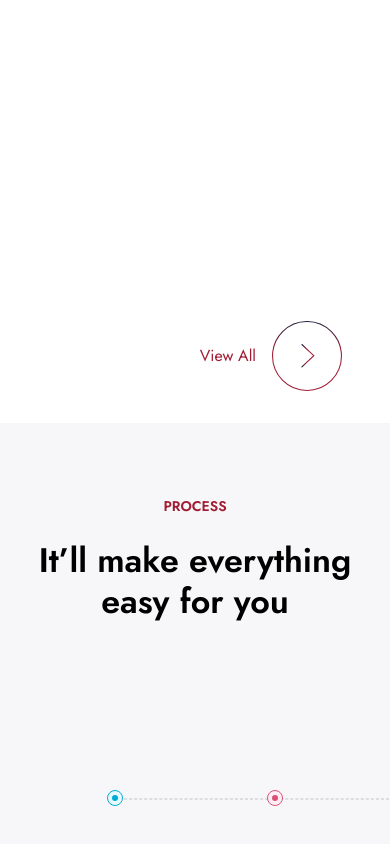
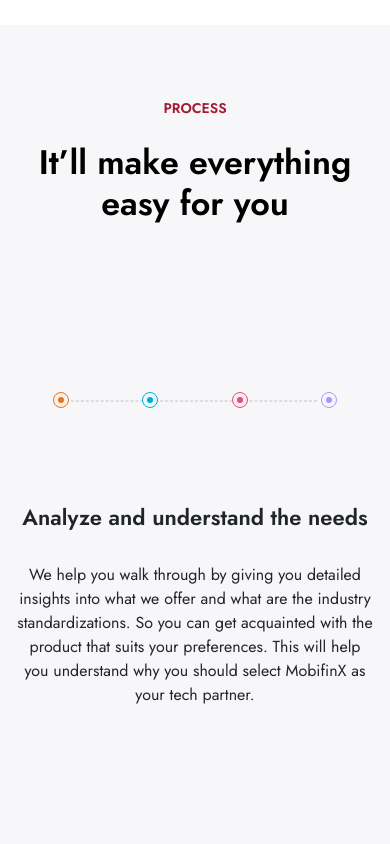
Before and after one commit to kevanultroneous/unt-nft, a Next.js app: page / in a window 390 px wide. Shown: the part 11080-11924 px from the top of the page. Built offline with nearby package versions, Linux system fonts and the light colour scheme.

Commit message:
Responsive changes home page section

```diff
--- a/components/Home/FutureChoice.js
+++ b/components/Home/FutureChoice.js
@@ -63,7 +63,7 @@ const FutureChoice = () => {
                   </div>
                 </div>
               </Col>
-              <Col xl={2} md={2} xs={4}>
+              <Col xl={2} md={2} xs={4} className={styles.Rightarrow}>
                 <Image
                   src={
                     c2
--- a/styles/components/home/FutureChoice.module.css
+++ b/styles/components/home/FutureChoice.module.css
@@ -216,7 +216,7 @@
   transform: scale(0.8);
   transition: all 1s ease;
 }
-@media (min-width: 320px) and (max-width: 450px) {
+@media (min-width: 320px) and (max-width: 767px) {
   .FutureChoiceContainer {
     padding-left: 1rem;
     padding-right: 1rem;
@@ -230,6 +230,7 @@
   }
   .MainHungry {
     margin-top: 2rem;
+    margin-left: 0;
   }
   .HungryCard {
     height: auto;
@@ -253,6 +254,9 @@
   .ModelF {
     height: 40px;
   }
+  .Rightarrow{
+    text-align: end;
+  }
 }
 @media (min-width: 768px) and (max-width: 1080px) {
   .MainHungry {
--- a/styles/components/home/Inspiredby.module.css
+++ b/styles/components/home/Inspiredby.module.css
@@ -160,7 +160,7 @@
   padding-right: 1rem;
   color: #a21d34;
 }
-@media (min-width: 320px) and (max-width: 450px) {
+@media (min-width: 320px) and (max-width: 767px) {
   .InspiredContainer {
     padding-top: 2rem;
     padding-left: 1rem;
@@ -179,6 +179,20 @@
   }
   .InspiredCardView2 {
     opacity: 1;
+    display: none;
+  }
+  .InspiredCardOverlay{
+    width: 330px;
+  }
+  .InspiredCardImage{
+    width: 330px;
+    height: 430px;
+  }
+  .InspiredCardText {
+    padding:1rem 1rem
+  }
+  .InspiredDis{
+    width: 330px;
   }
 }
 @media (min-width: 768px) and (max-width: 1080px) {
--- a/styles/components/home/Process.module.css
+++ b/styles/components/home/Process.module.css
@@ -139,9 +139,10 @@
   width: 44.93rem;
 }
 /*  */
-@media (min-width: 320px) and (max-width: 450px) {
+@media (min-width: 320px) and (max-width: 767px) {
   .ProcessContainer {
     padding: 3rem 1rem;
+    height: 100vh;
   }
   .ProcessTitle {
     font-size: 34px;
@@ -150,7 +151,8 @@
     width: 100%;
   }
   .ProcessLineContainer {
-    width: 80%;
+    width: 74%;
+    margin-left: 2.8rem;
   }
   .ProcessParagraph {
     padding-top: 1rem;
@@ -158,6 +160,17 @@
     font-weight: 400;
     font-size: 11px;
     text-align: center;
+    display: none;
+  }
+  .ProcessBlinkMain {
+    width: 4rem;
+  }
+  .ProcessBox:hover .ProcessBlink {
+    width: 3rem;
+    height: 3rem;
+  }
+  .YourNeedContainer {
+    padding-top: 0rem;
   }
 }
 @media (min-width: 768px) and (max-width: 1080px) {
```
